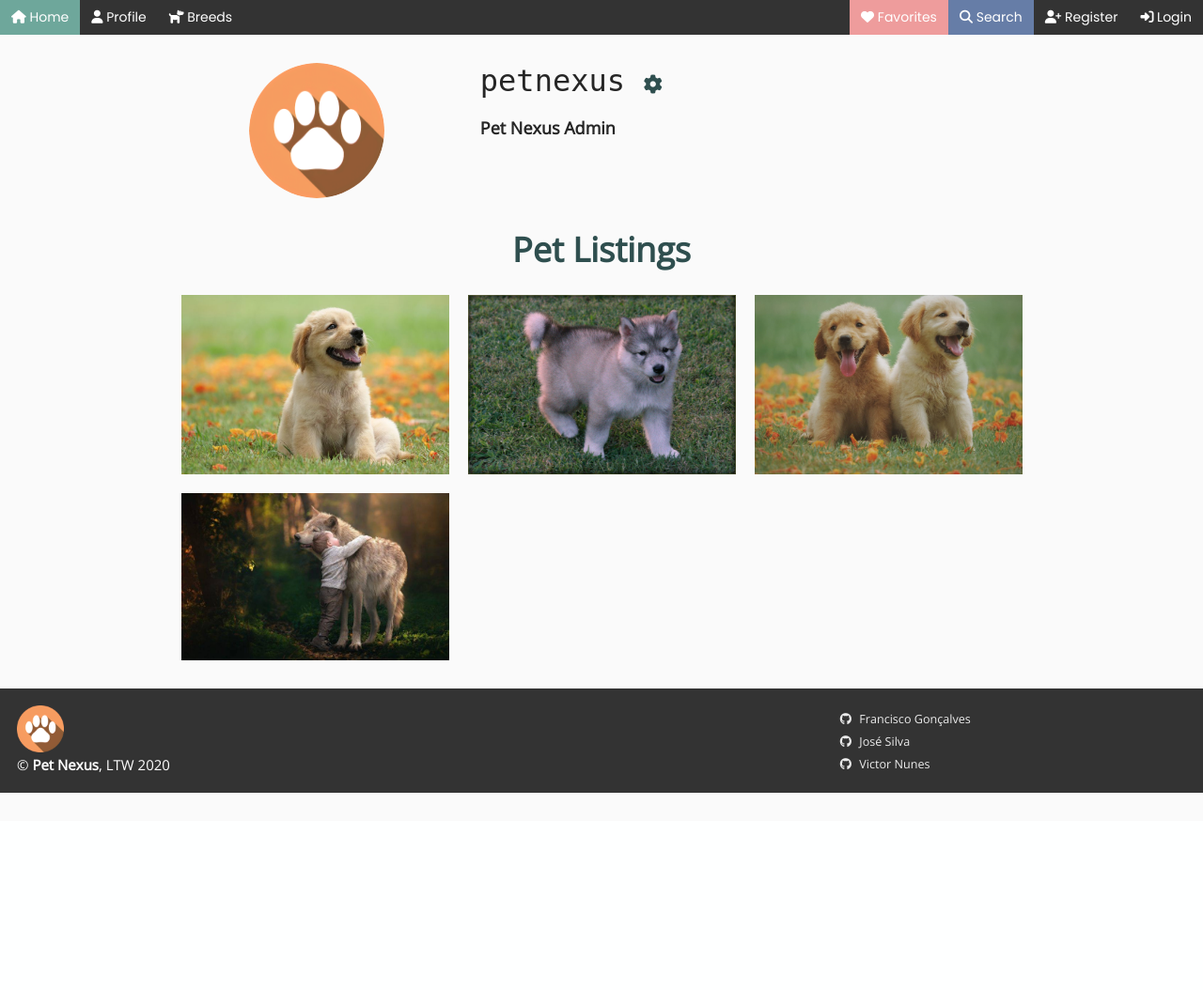
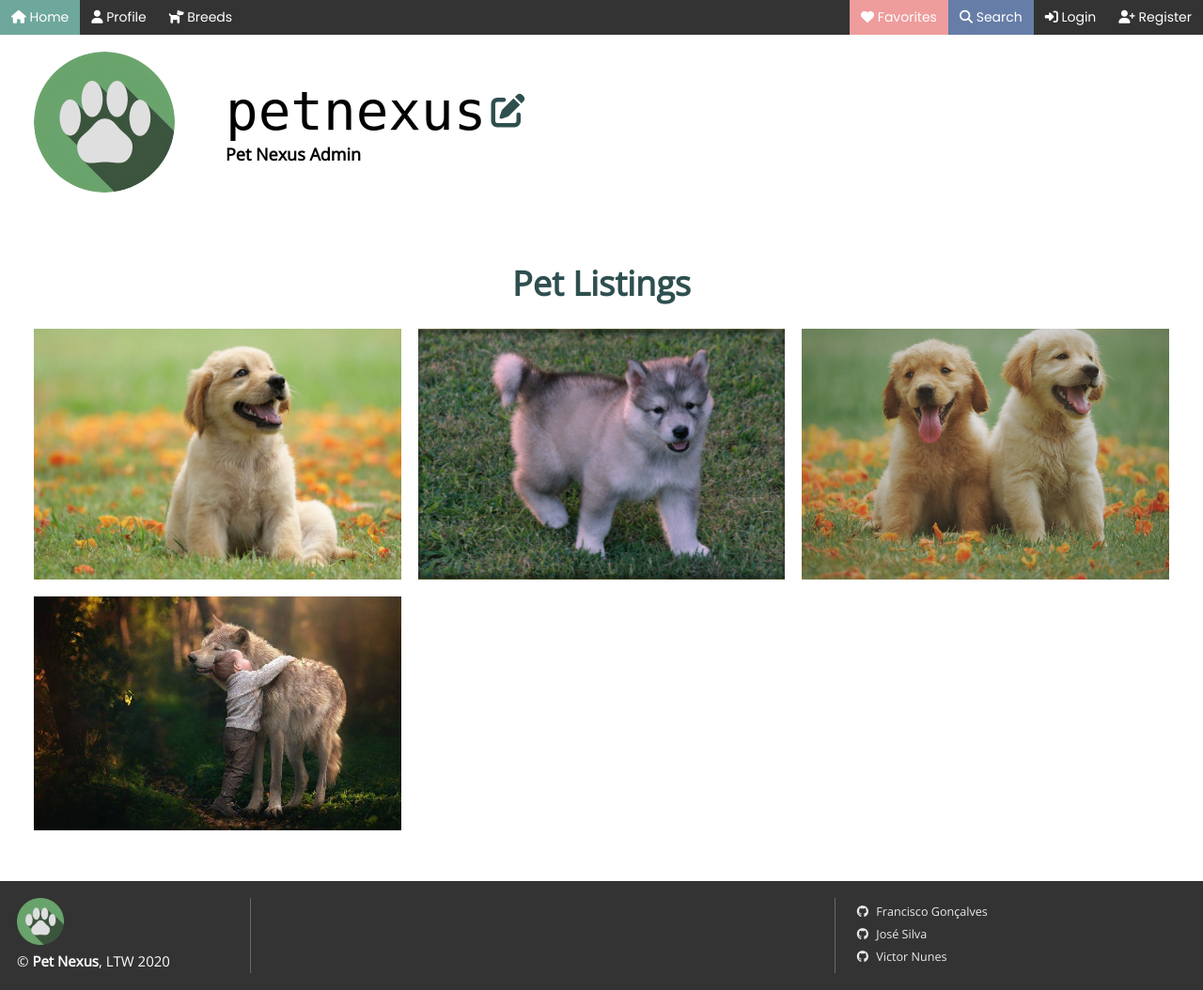
Before and after one commit to kiko-g/pet-nexus, a PHP site: page /pages/profile.php in a window 1280 px wide. Shown: the whole page at 94% size. Before the commit the page ends 844 px from the top, so only its background shows below. Run offline with PHP 8.4, Linux system fonts and the light colour scheme; some libraries are stand-ins or nearby versions.

Commit message:
profile css rearranged

```diff
--- /dev/null
+++ b/pages/favorites.php
@@ -0,0 +1 @@
+<!-- if not logged in show login popup using require 'login.html' -->
--- a/pages/login.php
+++ /dev/null
@@ -1 +0,0 @@
-<!--  -->
--- a/pages/profile.php
+++ b/pages/profile.php
@@ -3,23 +3,20 @@
 <body>
 	<?php require '../templates/navbar.html' ?>
 	<header>
-		<div class="profile-container">
+		<section class="profile-container">
 			<div class="profile">
 				<div class="profile-image">
-					<img class="w50" src="../assets/img/logo.png">
+					<img src="../assets/img/logo.png">
 				</div>
 
 				<div class="profile-user-settings">
 					<code class="profile-user-name">petnexus</code>
-					<button class="small-button profile-settings-button" aria-label="profile settings"><i class="fas fa-cog"
-							aria-hidden="true"></i></button>
-						<p><span class="profile-real-name">Pet Nexus Admin</span></p>
+					<button class="profile-settings-button" aria-label="profile settings"><i class="fas fa-edit" aria-hidden="true"></i></button>
+						<p class="profile-real-name">Pet Nexus Admin</p>
 				</div>
 
 			</div>
-			<!-- End of profile section -->
-		</div>
-		<!-- End of container -->
+		</section>
 	</header>
 
 	<main>
@@ -31,10 +28,8 @@
 						class="posts-image" alt="">
 					<div class="posts-item-info">
 						<ul>
-							<li class="posts-item-likes"><span class="visually-hidden">Likes:</span><i class="fas fa-heart"
-									aria-hidden="true"></i> 15</li>
-							<li class="posts-item-comments"><span class="visually-hidden">Comments:</span><i class="fas fa-comment"
-									aria-hidden="true"></i> 3</li>
+							<li class="posts-item-likes"><span class="visually-hidden">Likes:</span><i class="fas fa-heart" aria-hidden="true"></i> 15</li>
+							<li class="posts-item-comments"><span class="visually-hidden">Comments:</span><i class="fas fa-comment" aria-hidden="true"></i> 3</li>
 						</ul>
 					</div>
 				</div>
--- a/style/nav.css
+++ b/style/nav.css
@@ -121,10 +121,15 @@
   }
 
   /* commented #1 */
-  /* .topnav a:not(:first-child),
+  .topnav a:not(:first-child),
   .topnav button:not(:first-child) {
     display: none;
-  } */
+  }
+
+  .overlayLogin a:not(:first-child),
+  .overlayLogin button:not(:first-child) {
+    display: block;
+  }
 
   .topnav a.icon,
   .topnav button.icon {
--- a/style/style.css
+++ b/style/style.css
@@ -150,6 +150,7 @@ footer .footer-icons a:active {
 /* Footer left */
 footer .footer-left {
   width: 20%;
+  border-right: 1px solid dimgray;
 }
 
 footer .footer-left img {
@@ -159,10 +160,12 @@ footer .footer-left img {
 /* Footer Center */
 footer .footer-center {
   width: 50%;
+  border-right: 1px solid dimgray;
 }
 
 /* Footer Right */
 footer .footer-right {
+  padding-left: 1em;
   width: 30%;
 }
 
@@ -236,4 +239,15 @@ footer .footer-icons i {
     width: 100%;
     display: block;
   }
+
+  footer .footer-left {
+    padding-bottom: 1em;
+    border: none;
+    border-bottom: 1px dashed dimgray;
+  }
+
+  footer .footer-right {
+    padding-left: 0;
+    margin-top: 1em;
+  }
 }
--- a/style/user.css
+++ b/style/user.css
@@ -12,9 +11,9 @@ input[type=password] {
 
 .profile-container {
   padding: 1em;
-  max-width: 93.5rem;
+  max-width: auto;
   margin: 0 auto;
-  padding: 0 2rem;
+  padding: 0 2em;
 }
 
 .profile-container>h1 {
@@ -75,46 +74,6 @@ input[type=password] {
 
 
 /* PROFILE */
-:root {
-  font-size: 10px;
-}
-
-*,
-*::before,
-*::after {
-  box-sizing: border-box;
-}
-
-body {
-  min-height: 100vh;
-  background-color: #fafafa;
-  color: #262626;
-  padding-bottom: 3rem;
-}
-
-img {
-  display: block;
-}
-
-.small-button {
-  display: inline-block;
-  font: inherit;
-  background: none;
-  border: none;
-  color: darkslategray;
-  padding: 0;
-  cursor: pointer;
-  padding: 0.25% 1% 0.5% 0.9%;
-  border-radius: 20%;
-}
-
-.small-button:hover,
-.small-button:focus {
-  opacity: 90%;
-  color: white;
-  background-color: darkslategray;
-}
-
 .visually-hidden {
   position: absolute !important;
   height: 1px;
@@ -123,10 +82,11 @@ img {
   clip: rect(1px, 1px, 1px, 1px);
 }
 
+
+
 /* Profile Section */
-
 .profile {
-  padding: 3rem 0;
+  padding: 1em 0;
 }
 
 .profile::after {
@@ -137,91 +97,61 @@ img {
 
 .profile-image {
   float: left;
-  width: calc(33.333% - 1rem);
   display: flex;
-  justify-content: center;
-  align-items: center;
-  margin-right: 3rem;
+  justify-content: left;
+  align-items: left;
 }
 
 .profile-image img {
   border-radius: 50%;
-}
-
-.profile-user-settings,
-.profile-stats,
-.profile-bio {
-  float: left;
-  width: calc(66.666% - 2rem);
+  width: 150px;
 }
 
 .profile-user-settings {
-  margin-top: 1.1rem;
+  margin-top: 1.1em;
 }
 
 .profile-user-name {
   display: inline-block;
-  font-size: 3.2rem;
+  font-size: 3.2em;
   font-weight: 300;
   margin: 0;
 }
 
-.profile-edit-button {
-  font-size: 1.4rem;
-  line-height: 1.8;
-  border: 0.1rem solid #dbdbdb;
-  border-radius: 0.3rem;
-  padding: 0 2.4rem;
-  margin-left: 2rem;
+.profile-settings-button {
+  display: grid;
+  grid-template-columns: 1fr;
+  justify-content: center;
+  align-items: center;
+  border-radius: 20%;
+  width: auto;
+
+  cursor: pointer;
+  font-size: 2em;
+  color: darkslategray;
 }
 
-.profile-settings-button {
-  font-size: 2rem;
-  margin-left: 1rem;
-}
-
-.profile-stats {
-  margin-top: 2.3rem;
-}
-
-.profile-stats li {
-  display: inline-block;
-  font-size: 1.6rem;
-  line-height: 1.5;
-  margin-right: 4rem;
-  cursor: pointer;
-}
-
-.profile-stats li:last-of-type {
-  margin-right: 0;
-}
-
-.profile-bio {
-  font-size: 1.6rem;
-  font-weight: 400;
-  line-height: 1.5;
-  margin-top: 2.3rem;
-}
-
-.profile-real-name,
-.profile-stat-count,
-.profile-edit-button {
+.profile-real-name {
   font-weight: 600;
 }
 
+.profile-real-name {
+  margin: 0;
+  padding: 0;
+}
 
-/* Gallery Section */
+/* Gallery/Profile/Favorites Section */
 .posts {
   display: flex;
   flex-wrap: wrap;
-  margin: -1rem -1rem;
-  padding-bottom: 3rem;
+  margin: -1em -1em;
+  padding-bottom: 3em;
 }
 
 .posts-item {
   position: relative;
-  flex: 1 0 22rem;
-  margin: 1rem;
+  flex: 1 0 22em;
+  margin: 1em;
   color: #fff;
   cursor: pointer;
 }
@@ -366,9 +235,9 @@ Remove or comment-out the code block below to see how the browser will fall-back
 @supports (display: grid) {
   .profile {
     display: grid;
-    grid-template-columns: 1fr 2fr;
+    grid-template-columns: 1fr 8fr;
     grid-template-rows: repeat(3, auto);
-    grid-column-gap: 3rem;
+    grid-column-gap: 3em;
     align-items: center;
   }
 
@@ -378,14 +247,12 @@ Remove or comment-out the code block below to see how the browser will fall-back
 
   .posts {
     display: grid;
-    grid-template-columns: repeat(auto-fit, minmax(22rem, 1fr));
-    grid-gap: 2rem;
+    grid-gap: 1em;
+    grid-template-columns: repeat(auto-fit, minmax(20em, 1fr));
   }
 
   .profile-image,
   .profile-user-settings,
-  .profile-stats,
-  .profile-bio,
   .posts-item,
   .posts {
     width: auto;
@@ -393,10 +260,32 @@ Remove or comment-out the code block below to see how the browser will fall-back
     margin: 0;
   }
 
-  @media (max-width: 40rem) {
+  @media (max-width: 40em) {
     .profile {
       grid-template-columns: auto 1fr;
-      grid-row-gap: 1.5rem;
+      grid-row-gap: 1.5em;
+    }
+
+    .profile-image {
+      grid-row: 1 / 2;
+    }
+
+    .profile-user-settings {
+      display: grid;
+      grid-template-columns: auto 5fr;
+      grid-gap: 1em;
+      margin: 0;
+    }
+
+    .profile-settings-button {
+      margin: 0;
+    }
+  }
+
+  @media (min-width: 100px) {
+    .profile {
+      grid-template-columns: auto 1fr;
+      grid-row-gap: 1.5em;
     }
 
     .profile-image {
@@ -406,21 +295,24 @@ Remove or comment-out the code block below to see how the browser will fall-back
     .profile-user-settings {
       display: grid;
       grid-template-columns: auto 1fr;
-      grid-gap: 1rem;
     }
 
-    .profile-edit-button,
-    .profile-stats,
-    .profile-bio {
-      grid-column: 1 / -1;
+    .profile-settings-button {
+      width: auto;
+      display: grid;
+      grid-template-columns: auto 1fr;
+      padding: 5px;
+      margin-left: 1em;
+
+      text-align: center;
     }
 
-    .profile-user-settings,
-    .profile-edit-button,
-    .profile-settings-button,
-    .profile-bio,
-    .profile-stats {
+    .profile-user-settings {
       margin: 0;
+    }
+
+    .profile-settings-button {
+      margin-left: 0px;
     }
   }
 }
```
Also changed, not shown: other parts of style/user.css (+12 -74 lines), templates/login.html (added, +30 -0 lines), templates/navbar.html (+24 -31 lines), templates/register.html (added, +24 -0 lines), assets/img/logo.png, forms/login.php (added), forms/register.php (added).
